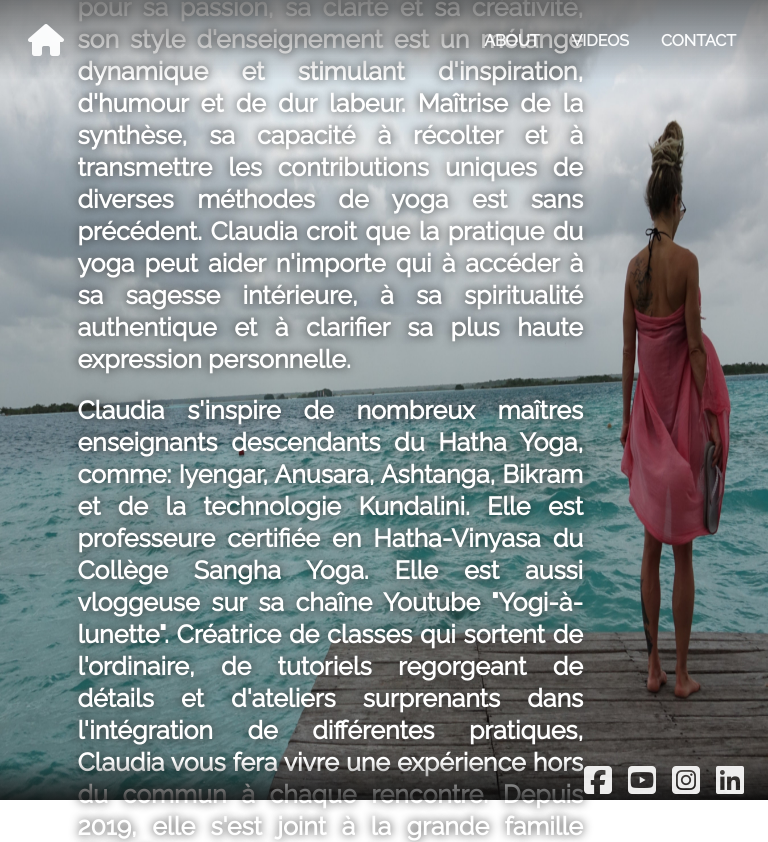
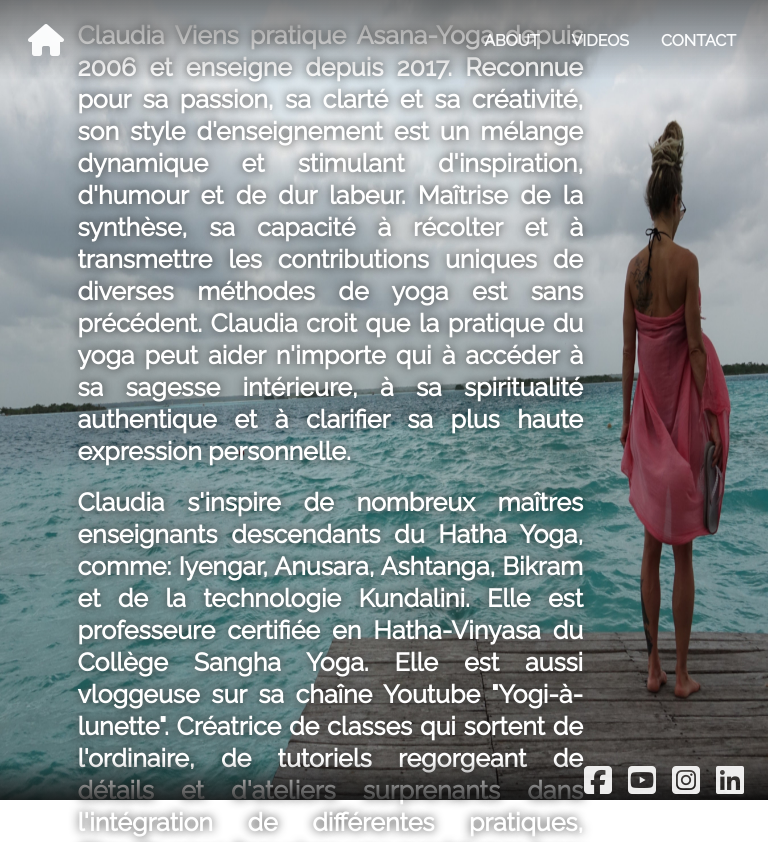
Before and after one commit to notayogilee/yogi-a-lunette-react, a React (Create React App) app: page /about in a window 768 px wide. Shown: the top 842 px of the page. Built offline with nearby package versions, Linux system fonts and the light colour scheme.

Commit message:
try adjust padding for about page

```diff
--- a/src/components/About.scss
+++ b/src/components/About.scss
@@ -33,8 +33,8 @@
 @media (min-width: 768px) and (max-width: 1024px) {
   .about-container {
     .about-text {
-      padding: 4rem 1rem 4rem 1rem;
-      margin-top: 20%;
+      padding: 6rem 1rem 4rem 1rem;
+      margin-top: 30%;
     }
   }
 }
@@ -42,6 +42,8 @@
 @media (max-width: 767px) {
   .about-container {
     .about-text {
+      width: 100vw;
+      height: 100%;
       text-align: justify;
       text-justify: inter-word;
       padding: 4rem 1rem 4rem 1rem;
@@ -49,8 +51,7 @@
       top: 50%;
       left: 50%;
       transform: translate(-50%, -50%);
-      width: 100vw;
-      height: 100%;
+
       background-color: transparent;
       overflow: auto;
 
```
